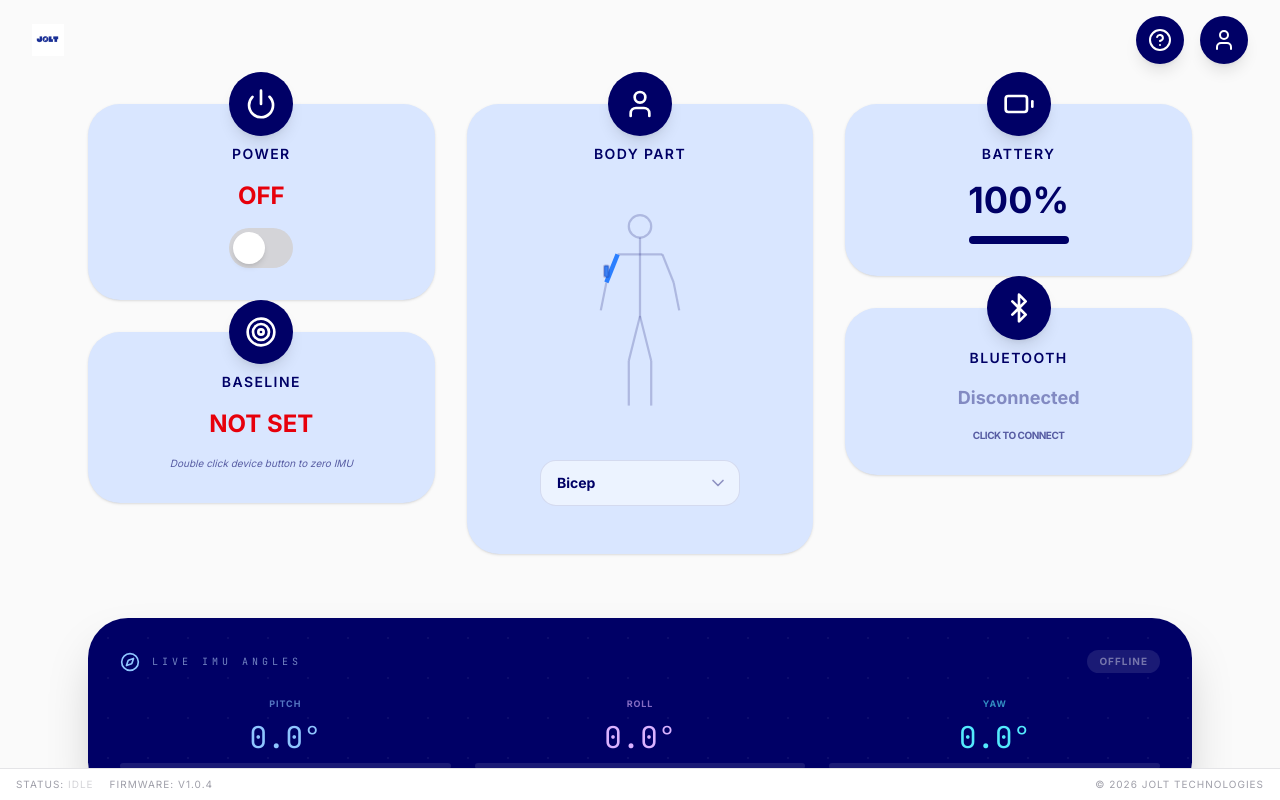
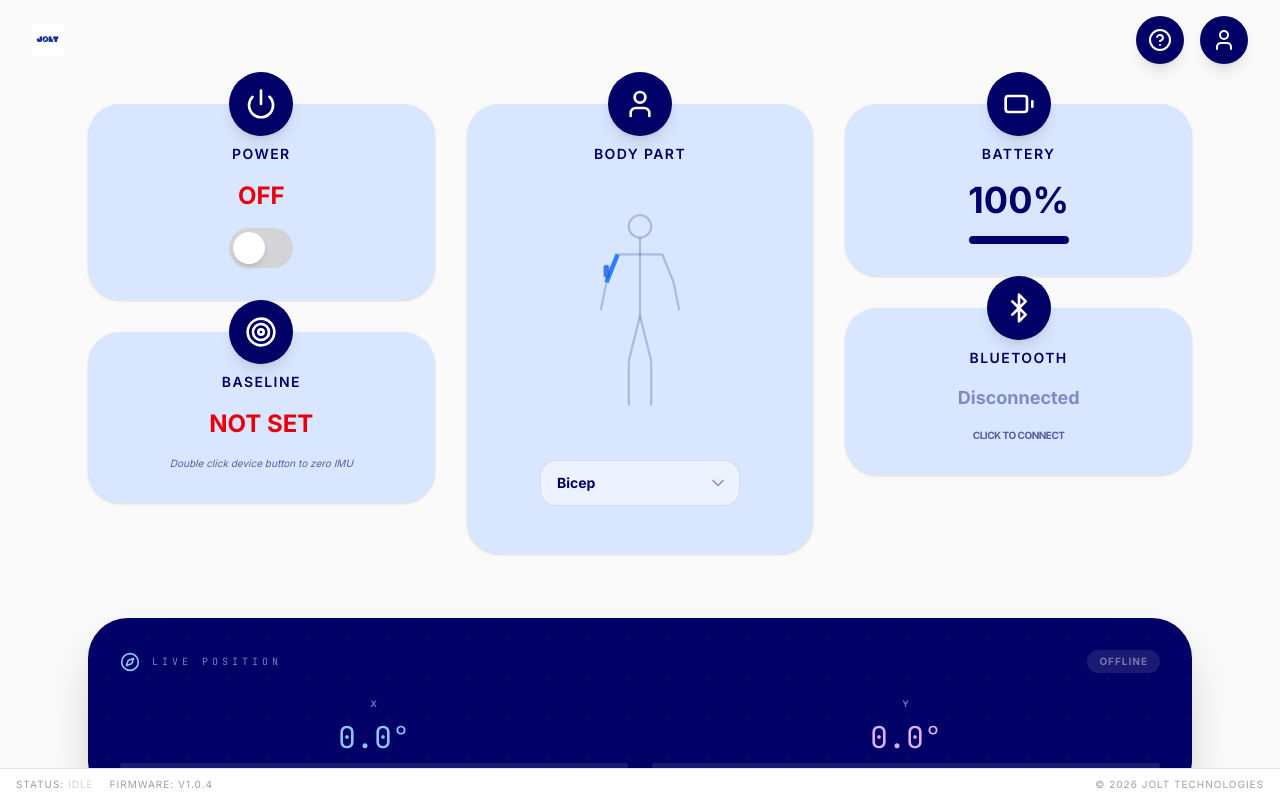
Before and after one commit to CalebBellsmith/Jolt, a React (Vite) app: page / in a window 1280 px wide. Both pictures are taken after a click on the button "Login". Shown: the top 800 px of the page. Built offline with nearby package versions, Linux system fonts and the light colour scheme.

Commit message:
Update Dashboard.tsx

```diff
--- a/src/components/Dashboard.tsx
+++ b/src/components/Dashboard.tsx
@@ -148,16 +148,15 @@ export const Dashboard: React.FC<DashboardProps> = ({
   <div className="relative z-10 space-y-6">
     <div className="flex items-center gap-3">
       <Compass className="w-5 h-5 text-blue-300" />
-            <p className="text-blue-200/60 text-[10px] font-mono uppercase tracking-[0.4em]">Live IMU Angles</p>
+      <p className="text-blue-200/60 text-[10px] font-mono uppercase tracking-[0.4em]">Live Position</p>
       <div className={`ml-auto px-3 py-1 rounded-full text-[10px] font-bold uppercase tracking-widest ${deviceState.connected ? 'bg-green-500 text-white' : 'bg-white/10 text-white/40'}`}>
         {deviceState.connected ? 'Live' : 'Offline'}
       </div>
     </div>
-          <div className="grid grid-cols-3 gap-6">
+    <div className="grid grid-cols-2 gap-6">
       {[
-              { label: 'Pitch', value: deviceState.imu.pitch, color: 'text-blue-300' },
-              { label: 'Roll',  value: deviceState.imu.roll,  color: 'text-purple-300' },
-              { label: 'Yaw',   value: deviceState.imu.yaw,   color: 'text-cyan-300' },
+        { label: 'X', value: deviceState.imu.roll,  color: 'text-blue-300' },
+        { label: 'Y', value: deviceState.imu.pitch, color: 'text-purple-300' },
       ].map(({ label, value, color }) => (
         <div key={label} className="flex flex-col items-center gap-2">
           <p className={`text-[9px] uppercase font-bold tracking-widest ${color} opacity-60`}>{label}</p>
```
Lines whose indentation alone changed are shown as unchanged.
